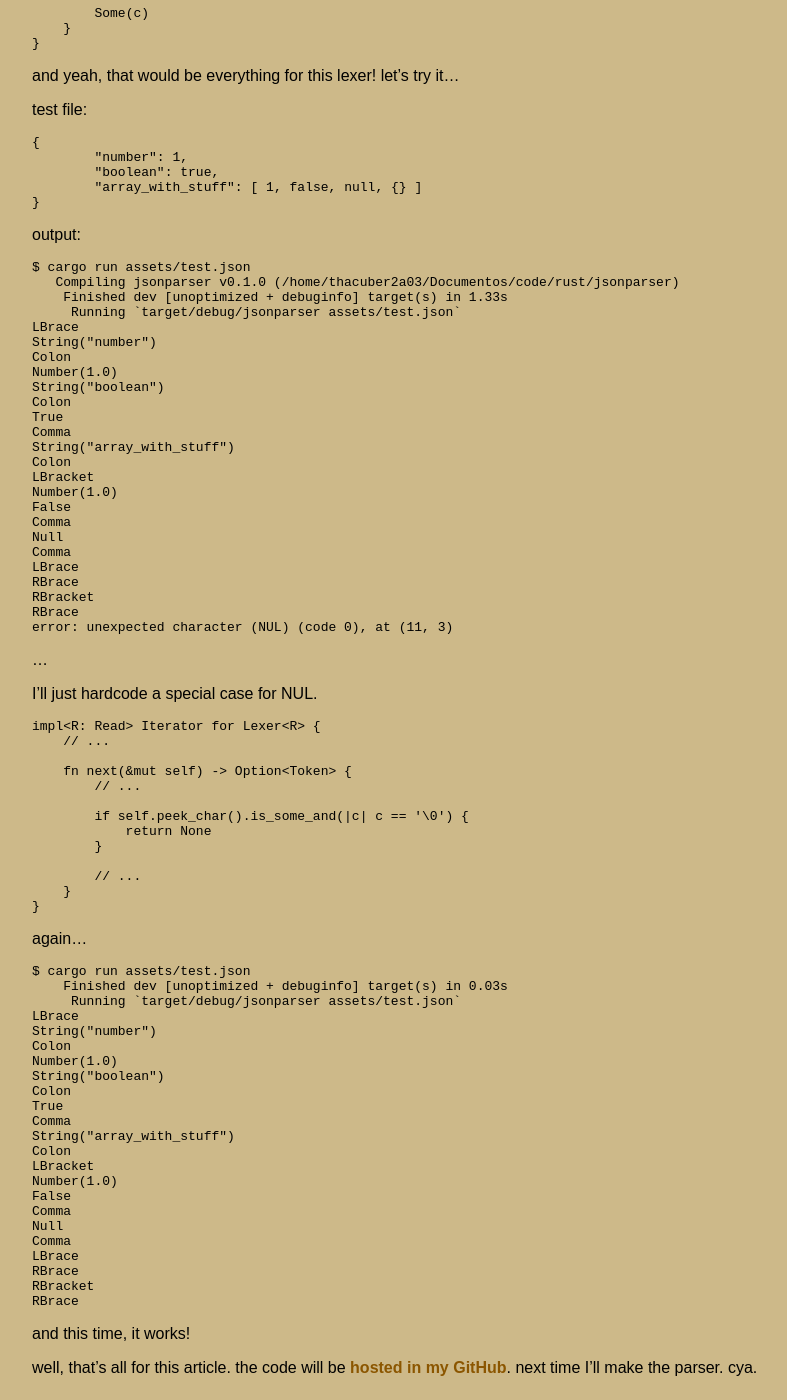
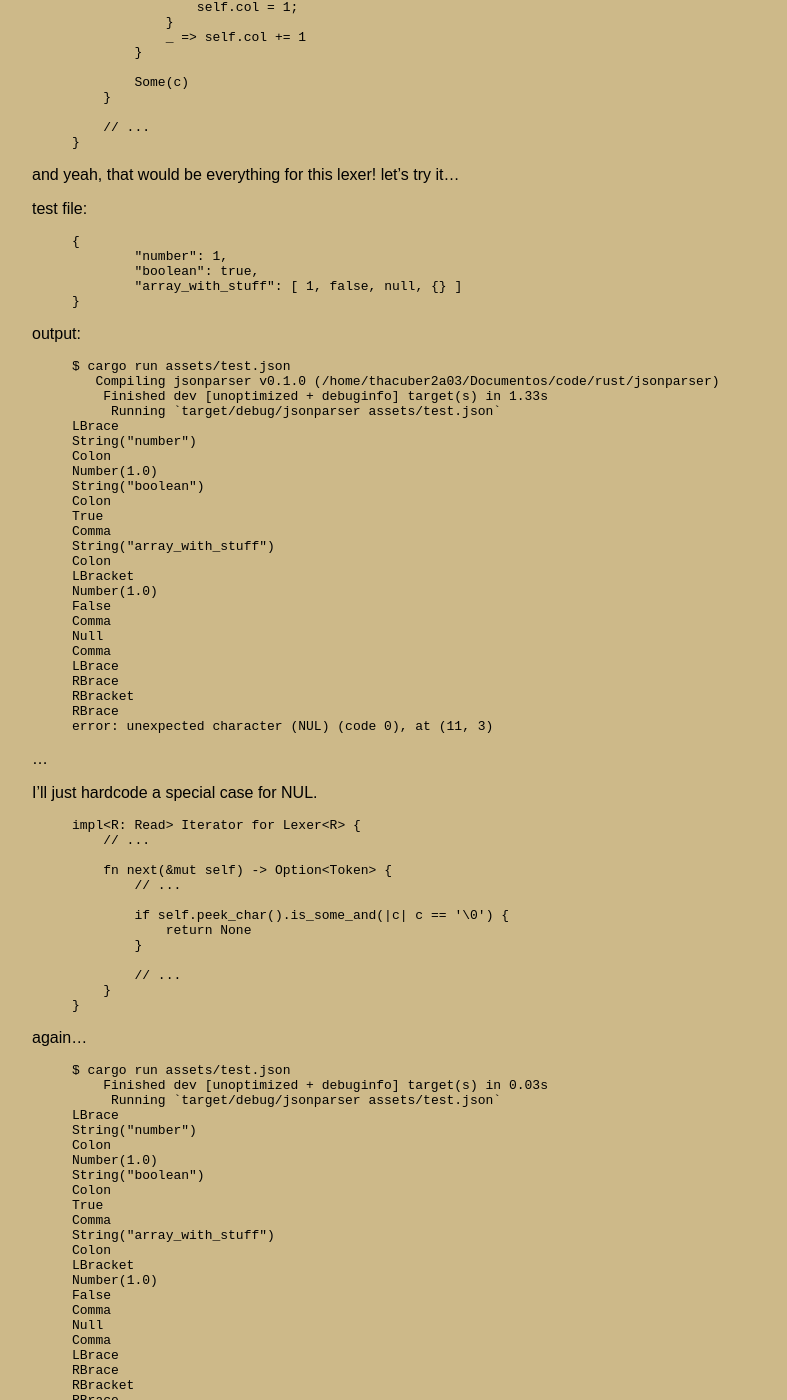
Before and after one commit to thacuber2a03/thacuber2a03.github.io, a Jekyll site: the page built from things/jsonparser/jsonlexer.md, in a window 1280 px wide and 1400 px high, scrolled down 8209 px. Shown: the whole window, without its empty margins (56-843 px from the left). Built offline with Jekyll 4.4.1, drawn with Linux system fonts in a browser that asks for light colours; our own code applies the rules of GitHub Pages for plain Markdown files.

Commit message:
change permalinks and fix some things

````diff
--- a/_config.yml
+++ b/_config.yml
@@ -1,4 +1,7 @@
 title: thacuber2a03
+kramdown:
+  syntax_highlighter: rouge
+
 defaults:
   -
     scope:
--- a/things/jsonparser/index.md
+++ b/things/jsonparser/jsonlexer.md
@@ -12,7 +12,7 @@
 
 I'll just make a simple frontend for now.
 
-```rust
+{% highlight rust %}
 use std::env;
 use std::process;
 use std::fs;
@@ -35,11 +35,11 @@
 
     Ok(())
 }
-```
+{% endhighlight %}
 
 now, onto the actual thing:
 
-```rust
+{% highlight rust %}
 use std::io::Read;
 
 #[derive(Debug)]
@@ -54,12 +54,12 @@
         }
     }
 }
-```
+{% endhighlight %}
 
 not much going on over here right now. I added a loop in `main.rs` that goes through each token and prints it, just to test it.
 I also switched to using a `BufReader`, as the lexer accepts anything that implements `Read`:
 
-```rust
+{% highlight rust %}
 mod lexer;
 
 use std::env;
@@ -82,7 +82,7 @@
 
     Ok(())
 }
-```
+{% endhighlight %}
 
 I'm going to use an on-demand style lexer as that is much faster.
 not exactly sure if in performance, but rather in usage: it works _and_ reads like an iterator.
@@ -90,7 +90,7 @@
 
 anyways, gotta make a `Token` enum:
 
-```rust
+{% highlight rust %}
 #[derive(Debug)]
 pub enum Token {
     True,
@@ -107,23 +107,23 @@
     Number(f32),
     String(String),
 }
-```
+{% endhighlight %}
 
 that wasn't hard, just a bit tedious.
 
 and it's over here where I realized I _can_ implement `Iterator` for `Lexer`;
 I basically already have the exact same structure as the trait, it's just adding the type alias and implementing `next`:
 
-```rust
+{% highlight rust %}
 impl<R: Read> Iterator for Lexer<R> {
     type Item = R;
     fn next(&mut self) -> Option<Self::Item> {
         todo!();
     }
 }
-```
+{% endhighlight %}
 
-```rust
+{% highlight rust %}
 fn main() -> std::io::Result<()> {
     // ...
 
@@ -133,12 +133,12 @@
 
     // ...
 }
-```
+{% endhighlight %}
 
 now I'll focus on implementing `Lexer::next`.
 first, the single character tokens.
 
-```rust
+{% highlight rust %}
 fn next(&mut self) -> Option<Self::Item> {
     match self.read_char() {
         Some(c) => Some(match c {
@@ -153,10 +153,10 @@
         None => None,
     }
 }
-```
+{% endhighlight %}
 
 they use this `read_char` function:
-```rust
+{% highlight rust %}
 impl<R: Read> Lexer<R> {
     // ...
 
@@ -168,11 +168,13 @@
             None
         }
     }
+
+    // ...
 }
-```
+{% endhighlight %}
 
 next, `true`, `false` and `null`:
-```rust
+{% highlight rust %}
 impl<R> Iterator for Lexer<R> {
     // ...
 
@@ -187,10 +189,10 @@
         }
     }
 }
-```
+{% endhighlight %}
 
 another helper method:
-```rust
+{% highlight rust %}
 fn check_id(&mut self, c: char) -> Token {
     let mut s = String::from(c);
     loop {
@@ -208,13 +210,13 @@
         _ => panic!("expected true, false or null, got {s}"),
     }
 }
-```
+{% endhighlight %}
 
 and now that we're dealing with errors more frequently,
 I should probably implement an error method instead of just panicking...
 
 first, I'd need to store the current position of the lexer:
-```rust
+{% highlight rust %}
 #[derive(Debug)]
 pub struct Lexer<R> {
     input: R,
@@ -233,10 +235,10 @@
 
     // ...
 }
-```
+{% endhighlight %}
 
 then, a simple method for reporting them and exiting gracefully (not exactly):
-```rust
+{% highlight rust %}
 impl<R: Read> Lexer<R> {
     // ...
 
@@ -247,7 +249,7 @@
 
     // ...
 }
-```
+{% endhighlight %}
 
 I recently learned about `!`... it's apparently a type you return when your function or block or whatever isn't ever going to return.
 
@@ -257,7 +259,7 @@
 
 I also conveniently forgot to skip whitespace, so there's that.
 
-```rust
+{% highlight rust %}
 impl<R: Read> Iterator for Lexer<R> {
     // ...
 
@@ -289,11 +291,11 @@
         }
     }
 }
-```
+{% endhighlight %}
 
 now, replace all `panic!` calls with `self.error` calls.
 
-```rust
+{% highlight rust %}
 fn check_id(&mut self, c: char) -> Token {
     // ...
     loop {
@@ -308,9 +310,9 @@
         _ => self.error(format!("expected true, false or null, got {s}")),
     }
 }
-```
+{% endhighlight %}
 
-```rust
+{% highlight rust %}
 impl<R: Read> Iterator for Lexer<R> {
     // ...
 
@@ -323,11 +325,11 @@
         }
     }
 }
-```
+{% endhighlight %}
 
 at this point, I realize I need a `Lexer::peek_char` method, as using `Lexer::read_char` over at `Lexer::check_id` is bound to break down if, well, *anything* is scanned, as it can potentially skip another important character, such as `"` or `{`/`[`. no sane encoder outputs JSON without some whitespace, but there *are* such encoders, and people happen to also write JSON files manually, soooo...
 
-```rust
+{% highlight rust %}
 impl<R: Read> Lexer<R> {
     //...
 
@@ -353,11 +355,11 @@
 
     // ...
 }
-```
+{% endhighlight %}
 
 now, it's just fixing `Lexer::check_id`...
 
-```rust
+{% highlight rust %}
 impl<R: Read> Lexer<R> {
     // ...
 
@@ -373,11 +375,11 @@
 
     // ...
 }
-```
+{% endhighlight %}
 
 and now that we're at it, rewrite the whitespace skip loop:
 
-```rust
+{% highlight rust %}
 impl<R: Read> Iterator for Lexer<R> {
     // ...
     fn next(&mut self) -> Option<Self::Item> {
@@ -404,11 +406,11 @@
         }
     }
 }
-```
+{% endhighlight %}
 
 and now, the stars of the show: numbers and strings.
 
-```rust
+{% highlight rust %}
 impl<R: Read> Iterator for Lexer<R> {
     // ...
 
@@ -419,11 +421,11 @@
         }
     }
 }
-```
+{% endhighlight %}
 
 this method doesn't recieve any arguments because, well, how else do you start strings in JSON
 
-```rust
+{% highlight rust %}
 impl<R: Read> Lexer<R> {
     // ...
 
@@ -441,11 +443,11 @@
 
     // ...
 }
-```
+{% endhighlight %}
 
 aaaand another helper method for reading escape sequences.
 
-```rust
+{% highlight rust %}
 impl<R: Read> Lexer<R> {
     fn read_escape(&mut self) -> char {
         match self.read_char() {
@@ -482,11 +484,11 @@
         }
     }
 }
-```
+{% endhighlight %}
 
 ...and it's over here I discover `Option::map`. oh well.
 
-```rust
+{% highlight rust %}
 impl<R: Read> Iterator for Lexer<R> {
     // ...
 
@@ -498,11 +500,11 @@
         })
     }
 }
-```
+{% endhighlight %}
 
 and finally, numbers:
 
-```rust
+{% highlight rust %}
 impl<R: Read> Lexer<R> {
     // ...
 
@@ -528,13 +530,13 @@
 
     // ...
 }
-```
+{% endhighlight %}
 
 I'm going to let Rust's number parser do the parsing for now, but I should definitely parse it manually later.
 
 and it's at this moment I realize I could modify `line` and `col` in `Lexer::read_char`. yeah.
 
-```rust
+{% highlight rust %}
 impl<R: Read> Iterator for Lexer<R> {
     // ...
 
@@ -552,10 +554,12 @@
         // ...
     }
 }
-```
+{% endhighlight %}
 
-```rust
+{% highlight rust %}
 impl<R: Read> Lexer<R> {
+    // ...
+
     fn read_char(&mut self) -> Option<char> {
         let c = if self.stored_char.is_some() {
             self.stored_char.take().unwrap()
@@ -578,23 +582,25 @@
 
         Some(c)
     }
+
+    // ...
 }
-```
+{% endhighlight %}
 
 and yeah, that would be everything for this lexer! let's try it...
 
 test file:
-```json
+{% highlight json %}
 {
 	"number": 1,
 	"boolean": true,
 	"array_with_stuff": [ 1, false, null, {} ]
 }
-```
+{% endhighlight %}
 
 output:
 
-```
+{% highlight bash %}
 $ cargo run assets/test.json
    Compiling jsonparser v0.1.0 (/home/thacuber2a03/Documentos/code/rust/jsonparser)
     Finished dev [unoptimized + debuginfo] target(s) in 1.33s
@@ -620,13 +626,13 @@
 RBracket
 RBrace
 error: unexpected character (NUL) (code 0), at (11, 3)
-```
+{% endhighlight %}
 
 ...
 
 I'll just hardcode a special case for NUL.
 
-```
+{% highlight rust %}
 impl<R: Read> Iterator for Lexer<R> {
     // ...
 
@@ -640,11 +646,11 @@
         // ...
     }
 }
-```
+{% endhighlight %}
 
 again...
 
-```
+{% highlight bash %}
 $ cargo run assets/test.json
     Finished dev [unoptimized + debuginfo] target(s) in 0.03s
      Running `target/debug/jsonparser assets/test.json`
@@ -668,7 +674,7 @@
 RBrace
 RBracket
 RBrace
-```
+{% endhighlight %}
 
 and this time, it works!
 
````
Also changed, not shown: other parts of things/jsonparser/jsonlexer.md (+1 -1 lines), index.md (+2 -2 lines), things/fantroll/index.md (+1 -1 lines).
